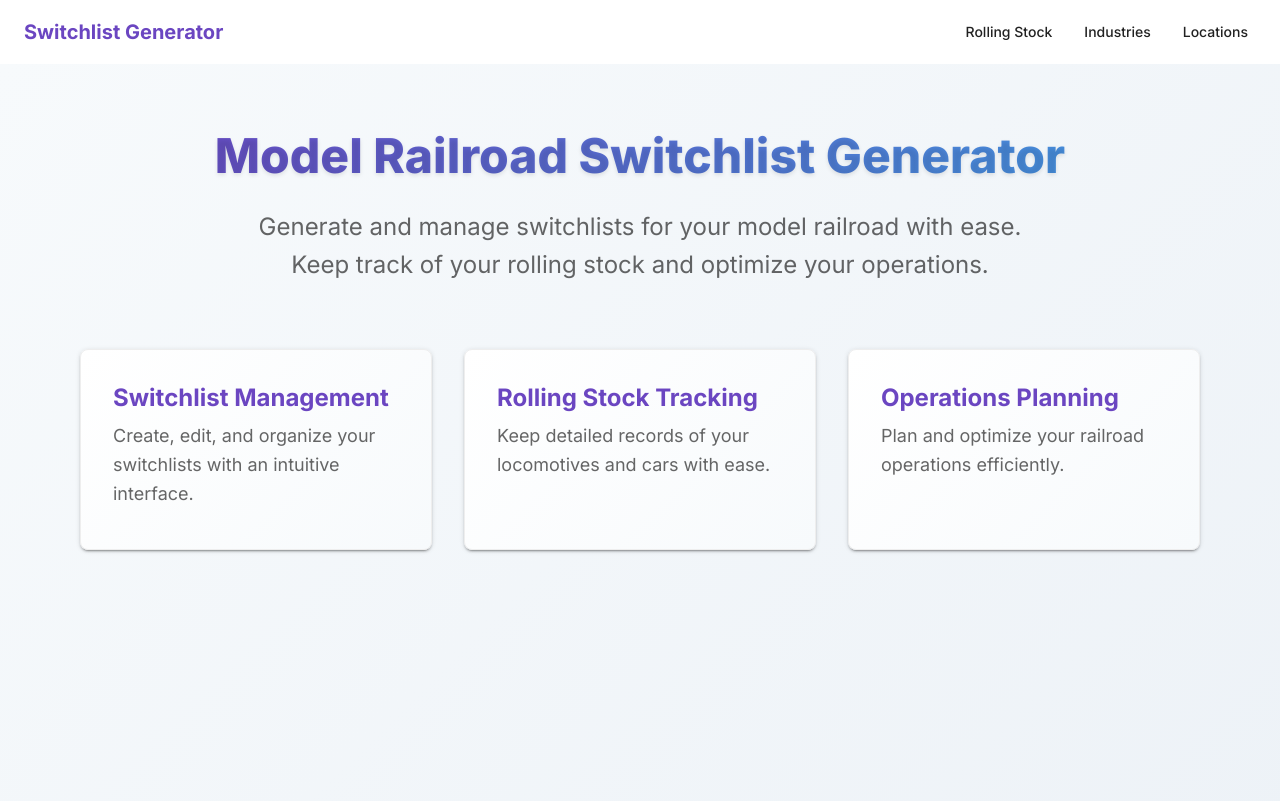
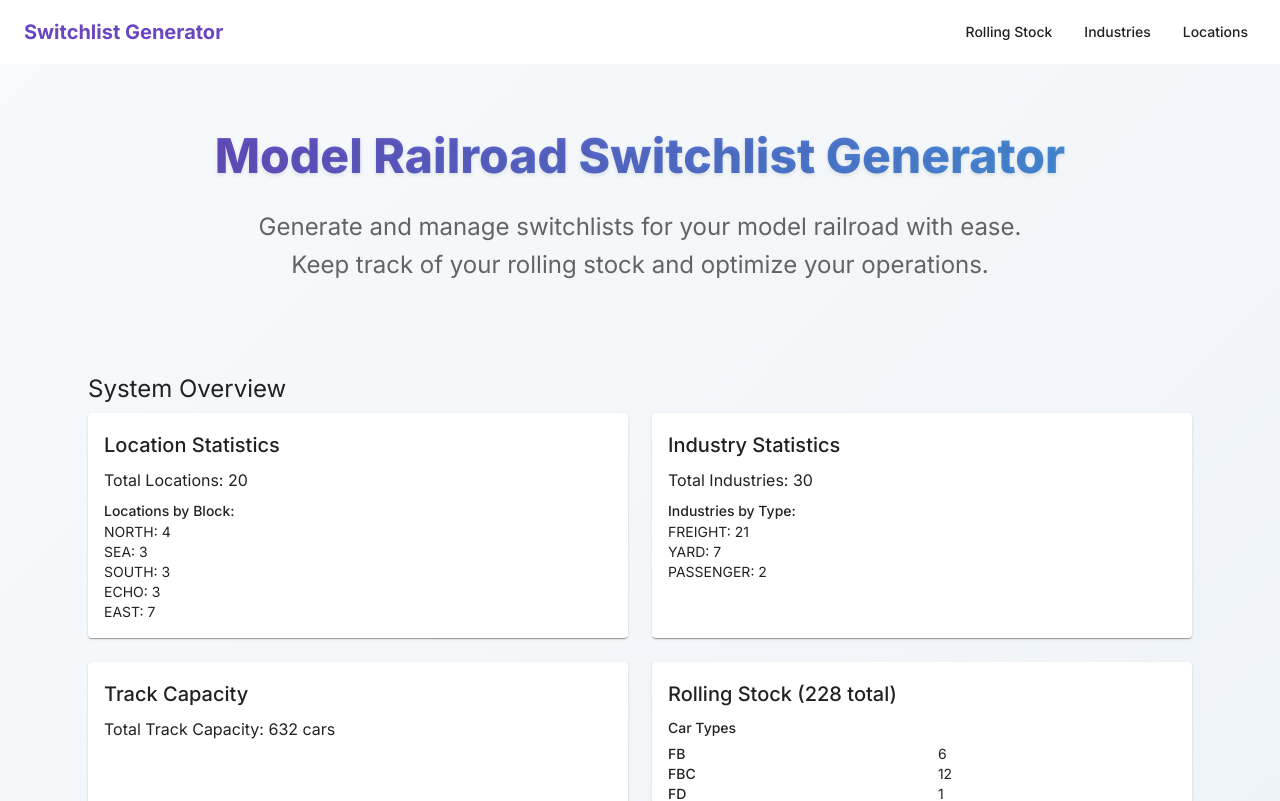
Before and after one commit to MyTurnyet/switch-this, a Next.js app: page / in a window 1280 px wide. Shown: the top 801 px of the page. Built offline with nearby package versions, Linux system fonts and the light colour scheme.

Commit message:
refactor: move Dashboard component from locations page to home page

```diff
--- a/src/app/page.tsx
+++ b/src/app/page.tsx
@@ -3,6 +3,10 @@
 import React from 'react';
 import { Container, Box, Typography } from '@mui/material';
 import { FeatureCard } from './shared/components/FeatureCard';
+import Dashboard from './components/Dashboard';
+import locationsData from '../data/locations.json';
+import industriesData from '../data/industries.json';
+import rollingStockData from '../data/rolling-stock.json';
 
 const features = [
   {
@@ -66,6 +70,12 @@ export default function Home() {
           </Typography>
         </Box>
 
+        <Dashboard
+          locations={locationsData}
+          industries={industriesData}
+          rollingStock={rollingStockData}
+        />
+
         <Box
           sx={{
             display: 'grid',
@@ -74,7 +84,8 @@ export default function Home() {
               md: 'repeat(3, 1fr)'
             },
             gap: 4,
-            px: 2
+            px: 2,
+            mt: 4
           }}
         >
           {features.map((feature, index) => (
```
